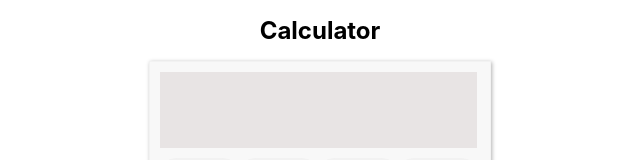
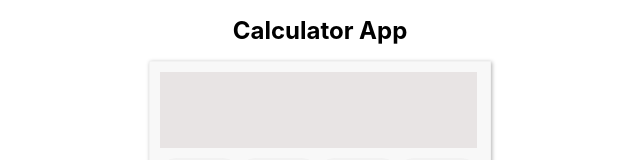
Before and after one commit to deepankarrout/calculator, a React (Create React App) app: page / in a window 1280 px wide. Shown: the top 160 px of the page, without its empty margins (320-960 px from the left). Built offline with nearby package versions, Linux system fonts and the light colour scheme.

Commit message:
New changes

```diff
--- a/src/App.js
+++ b/src/App.js
@@ -10,7 +10,7 @@ export default function Calculator() {
   //to set input field
   return (
     <section>
-      <h1>Calculator</h1>
+      <h1>Calculator App</h1>
       <div className="container">
         <input
           value={inputFiled.join("")}
```
Also changed, not shown: firebase.json (added), 1 other file (tests, documents, lock files or other folders).
